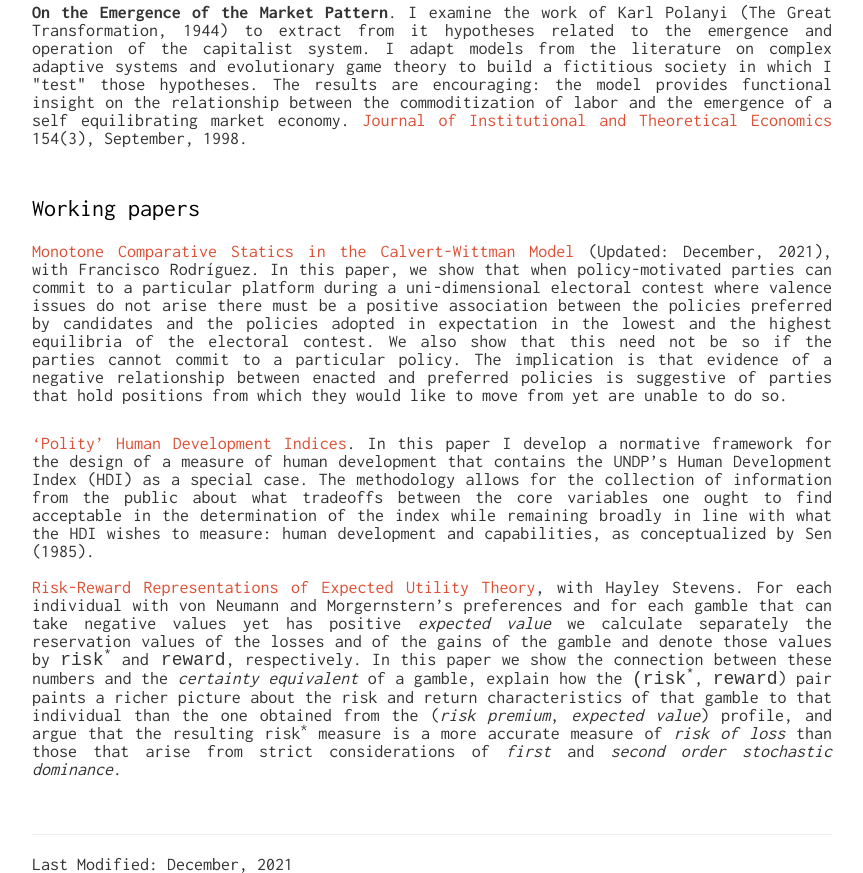
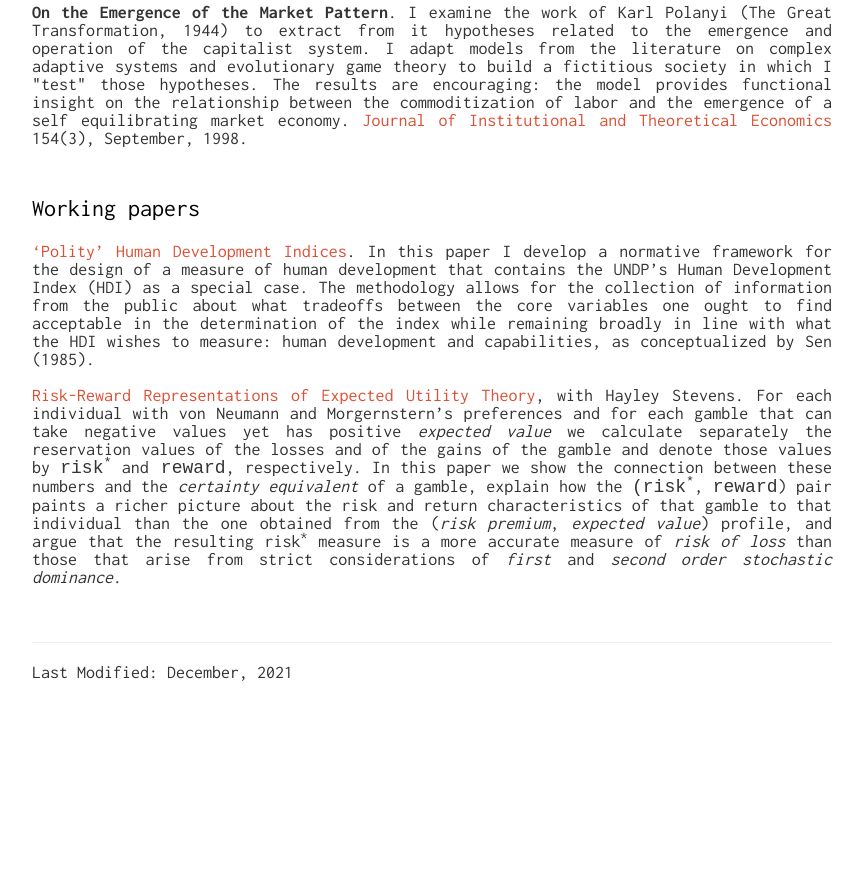
Before and after one commit to eduardo-zambrano/eduardo-zambrano.github.io, a plain HTML site: page research.html in a window 1280 px wide. Shown: the part 5399-6272 px from the top of the page, without its empty margins (208-1071 px from the left). After the commit the page ends 6080 px from the top, so only its background shows below. Drawn offline with nearby package versions, Linux system fonts and the light colour scheme; a script that the page names is missing.

Commit message:
deleted redundant paper

```diff
--- a/research.html
+++ b/research.html
@@ -210,9 +210,6 @@ In this paper, we show that when policy-motivated parties can commit to a partic
 <p style="margin-bottom: 0;">&nbsp;</p>
 <h3 class="research_headers" style="margin-top: 0;">Working papers</h3>
 
-<p align="justify" class="research_headers"> <a href="https://arxiv.org/abs/2107.07910">Monotone Comparative Statics in the Calvert-Wittman Model</a> (<span class="style7">Updated: December, 2021</span>), with Francisco Rodr&iacute;guez.
-In this paper, we show that when policy-motivated parties can commit to a particular platform during a uni-dimensional electoral contest where valence issues do not arise there must be a positive association between the policies preferred by candidates and the policies adopted in expectation in the lowest and the highest equilibria of the electoral contest. We also show that this need not be so if the parties cannot commit to a particular policy. The implication is that evidence of a negative relationship between enacted and preferred policies is suggestive of parties that hold positions from which they would like to move from yet are unable to do so.</p>
-
 <p align="justify" style="margin-top: 0; margin-bottom: 0;"><a href="http://ssrn.com/abstract=2515787">&lsquo;Polity&rsquo; Human Development Indices</a>. In this paper I develop a normative framework for the design of a measure of human development that contains the UNDP&rsquo;s Human Development Index (HDI) as a special case. The methodology allows for the collection of information from the public about what tradeoffs between the core variables one ought to find acceptable in the determination of the index while remaining broadly in line with what the HDI wishes to measure: human development and capabilities, as conceptualized by Sen (1985). </p>
 <p align="justify" style="margin-top: 0; margin-bottom: 0;">&nbsp;</p>
 <p align="justify" style="margin-top: 0; margin-bottom: 0;"><a href="http://ssrn.com/abstract=2448526">Risk-Reward Representations of Expected Utility Theory</a>,  with Hayley Stevens. For  each individual with von Neumann and Morgernstern&rsquo;s preferences and for each  gamble that can take negative values yet has positive <em>expected value</em> we calculate separately the reservation values of  the losses and of the gains of the gamble and denote those values by <span style="font-family:courier new;">risk<sup>*</sup></span> and<span style="font-family:courier new;"> reward</span>, respectively. In this paper we show the connection between these numbers and  the <em>certainty equivalent</em> of a gamble,  explain how the <span style="font-family:courier new;">(risk<sup>*</sup></span>, <span style="font-family:courier new;">reward</span>) pair  paints a richer picture about the risk and return characteristics of that  gamble to that individual than the one obtained from the (<em>risk premium</em>, <em>expected value</em>)  profile, and argue that the resulting risk<sup>*</sup> measure is a more  accurate measure of <em>risk of loss</em> than  those that arise from strict considerations of <em>first </em>and<em> second order stochastic  dominance</em>.</p>
```
